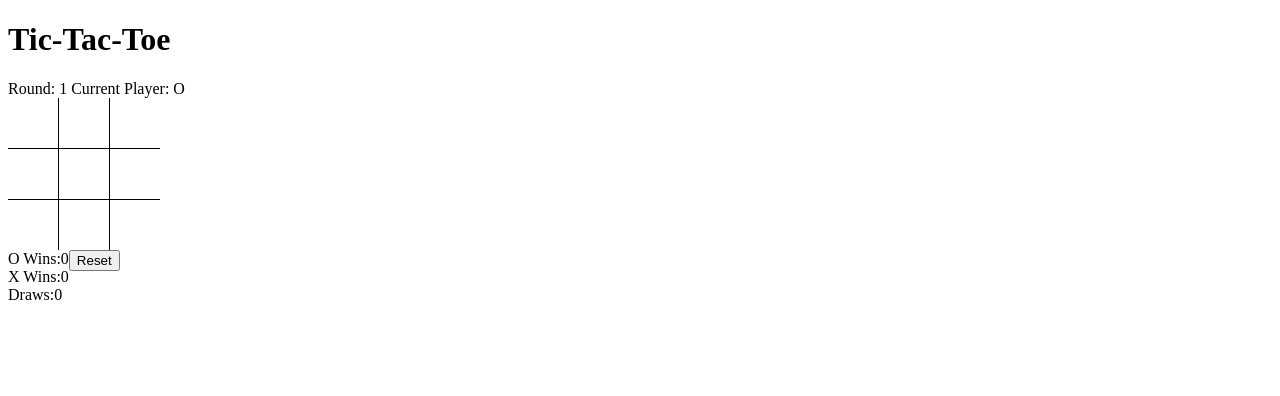
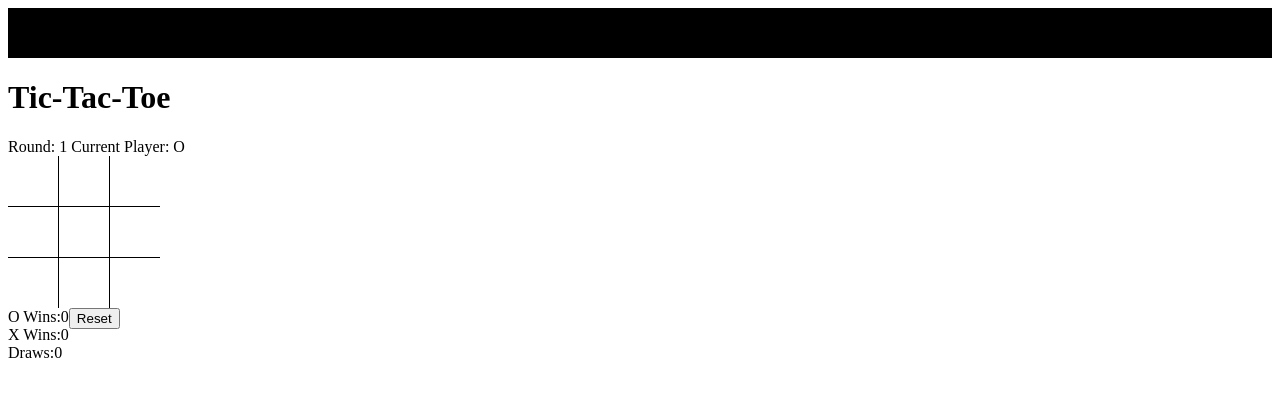
Before and after one commit to jalvarez2016/tic-tac-toe-marcy, a plain HTML site: page index.html in a window 1280 px wide. Drawn offline with Linux system fonts and the light colour scheme.

Commit message:
add new custom event

```diff
--- a/board.js
+++ b/board.js
@@ -28,6 +28,8 @@ class Board {
   changeTurn() {
     this.player = this.player === 'O' ? 'X' : 'O';
     this.countMoves += 1;
+    const event = new CustomEvent("change-player");
+    document.dispatchEvent(event);
   }
 
   updateBoard(e) {
--- a/index.html
+++ b/index.html
@@ -7,6 +7,12 @@
     <link href="style.css" rel="stylesheet" type="text/css" />
   </head>
   <body>
+    <div class="intro">
+      <div class="welcome">
+        <p>Welcome to</p>
+        <p>TIC-TAC-TOE</p>
+      </div>
+    </div>
     <header>
       <h1>Tic-Tac-Toe</h1>
     </header>
--- a/style.css
+++ b/style.css
@@ -18,3 +18,13 @@ td {
   width: 3em;
   height: 3em;
 }
+
+.intro{
+  background-color: black;
+  /* animation-name: ; */
+}
+
+.welcome{
+  display: flex;
+  /* justify-content: ; */
+}
```
